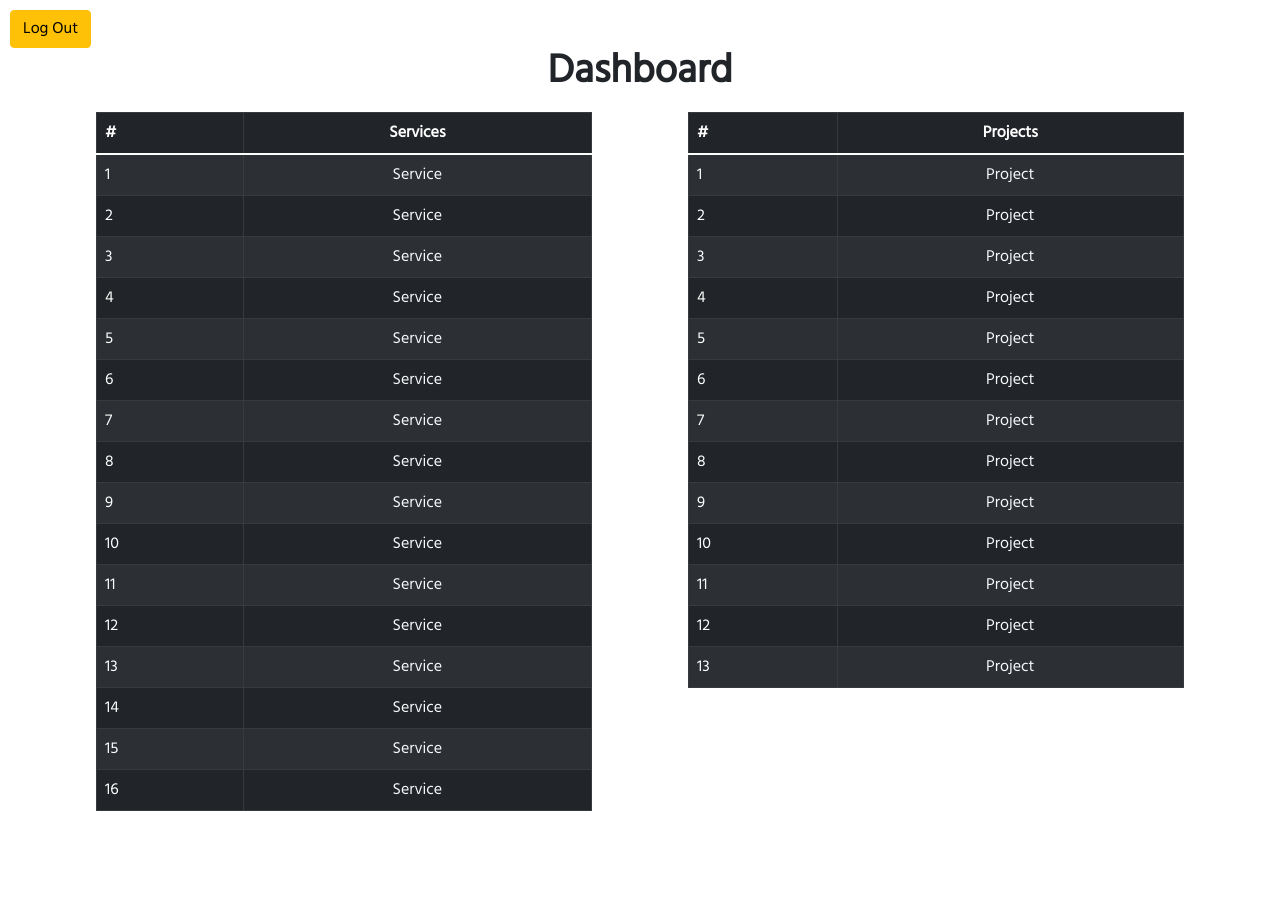
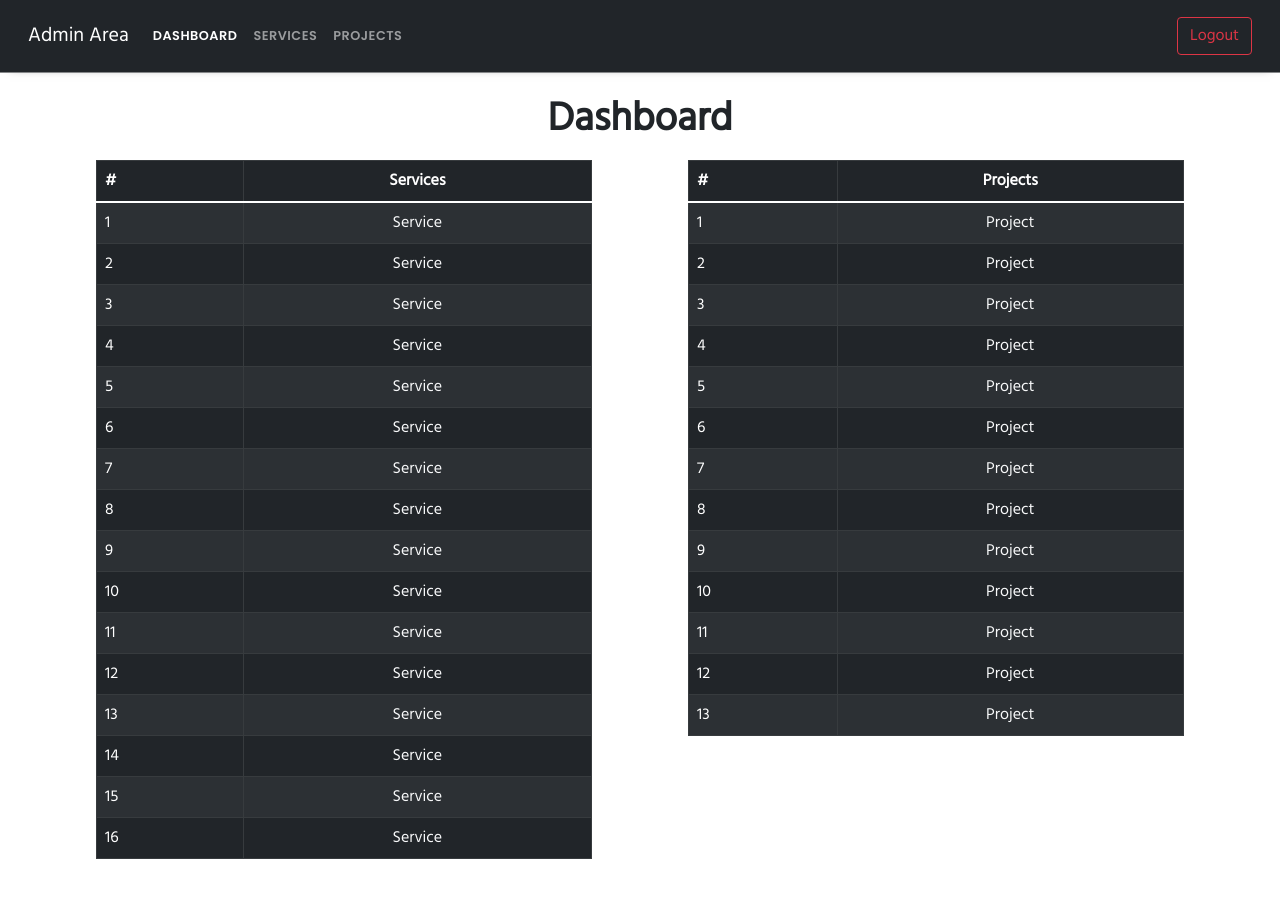
Before and after one commit to abdullahalshawafi/Archmetrics-Studio, a React (Create React App) app in the folder client/: page /admin/dashboard in a window 1280 px wide. Shown: the top 898 px of the page. Built offline with nearby package versions, Linux system fonts and the light colour scheme; sample sign-in values are in the browser's storage.

Commit message:
Add admin and client layouts

```diff
--- a/client/package.json
+++ b/client/package.json
@@ -1,5 +1,5 @@
 {
-  "name": "client",
+  "name": "archmetrics-frontend",
   "version": "0.1.0",
   "private": true,
   "dependencies": {
--- a/client/public/index.html
+++ b/client/public/index.html
@@ -46,6 +46,9 @@
       To begin the development, run `npm start` or `yarn start`.
       To create a production bundle, use `npm run build` or `yarn build`.
     -->
+  <script src="https://cdn.jsdelivr.net/npm/bootstrap@5.1.3/dist/js/bootstrap.bundle.min.js"
+    integrity="sha384-ka7Sk0Gln4gmtz2MlQnikT1wXgYsOg+OMhuP+IlRH9sENBO0LRn5q+8nbTov4+1p" crossorigin="anonymous">
+  </script>
 </body>
 
 </html>
--- a/client/src/App.js
+++ b/client/src/App.js
@@ -1,73 +1,22 @@
-import { useEffect, useState } from "react";
+import { useState } from "react";
 import { BrowserRouter as Router, Routes, Route } from "react-router-dom";
-import { useMediaQuery } from "react-responsive";
-import { FontAwesomeIcon } from "@fortawesome/react-fontawesome";
-import { faAngleUp } from "@fortawesome/free-solid-svg-icons";
-import Navbar from "./components/Navbar";
-import NavbarMobile from "./components/NavbarMobile";
 import Home from "./pages/Home";
 import Services from "./pages/Services";
 import Login from "./pages/admin/Login";
 import Dashboard from "./pages/admin/Dashboard";
-import Footer from "./components/Footer";
 import "./App.css";
 
 function App() {
   const [pathname, setPathname] = useState("home");
-  const [showNavbar, setShowNavbar] = useState(false);
-  const [showButton, setShowButton] = useState(false);
-
-  const scrollToTop = () => {
-    window.scrollTo({
-      top: 0,
-      behavior: 'smooth'
-    });
-  };
-
-  useEffect(() => {
-    let prevScrollPos = window.pageYOffset;
-
-    const handleWindowScroll = () => {
-      if (showNavbar) {
-        const currentScrollPos = window.pageYOffset;
-
-        if (prevScrollPos > currentScrollPos) {
-          document.getElementById("navbar").style.top = "0";
-        } else {
-          document.getElementById("navbar").style.top = "-100%";
-        }
-
-        prevScrollPos = currentScrollPos;
-
-        setShowButton(window.pageYOffset > 300 ? true : false);
-      }
-    }
-
-    window.addEventListener("scroll", handleWindowScroll);
-
-    return () => {
-      window.removeEventListener("scroll", handleWindowScroll);
-    }
-  }, [showNavbar]);
-
-  const isMobile = useMediaQuery({ query: "(max-width:480px)" });
 
   return (
     <Router>
-      {showNavbar && (isMobile ? <NavbarMobile pathname={pathname} /> : <Navbar pathname={pathname} />)}
       <Routes>
-        <Route path="/" element={<Home setPathname={setPathname} setShowNavbar={setShowNavbar} />} />
-        <Route path="/services" element={<Services setPathname={setPathname} setShowNavbar={setShowNavbar} />} />
-        <Route path="/admin/login" element={<Login setShowNavbar={setShowNavbar} />} />
-        <Route path="/admin/dashboard" element={<Dashboard setShowNavbar={setShowNavbar} />} />
+        <Route path="/" element={<Home pathname={pathname} setPathname={setPathname} />} />
+        <Route path="/services" element={<Services pathname={pathname} setPathname={setPathname} />} />
+        <Route path="/admin/login" element={<Login />} />
+        <Route path="/admin/dashboard" element={<Dashboard />} />
       </Routes>
-      {showNavbar && <Footer />}
-
-      {showButton && (
-        <div className="back-top-container" onClick={scrollToTop} >
-          <FontAwesomeIcon icon={faAngleUp} />
-        </div>
-      )}
     </Router>
   );
 }
--- /dev/null
+++ b/client/src/Components/admin/Navbar.jsx
@@ -0,0 +1,75 @@
+import React, { useEffect, useRef } from "react";
+import { Link } from "react-router-dom";
+import { logout } from "../../pages/admin/services/authServices";
+
+function Navbar() {
+  const navList = useRef(null);
+
+  const handleLogout = () => {
+    logout();
+
+    window.location.reload();
+  };
+
+  useEffect(() => {
+    navList.current.style.setProperty("--bs-scroll-height", "100px");
+  }, []);
+
+  return (
+    <div>
+      <nav className="navbar navbar-expand-lg navbar-dark bg-dark p-3">
+        <div className="container-fluid">
+          <Link className="navbar-brand" to="/admin/dashboard">
+            Admin Area
+          </Link>
+          <button
+            className="navbar-toggler"
+            type="button"
+            data-bs-toggle="collapse"
+            data-bs-target="#navbarScroll"
+            aria-controls="navbarScroll"
+            aria-expanded="false"
+            aria-label="Toggle navigation"
+          >
+            <span className="navbar-toggler-icon"></span>
+          </button>
+          <div className="collapse navbar-collapse" id="navbarScroll">
+            <ul
+              ref={navList}
+              className="navbar-nav me-auto my-2 my-lg-0 navbar-nav-scroll"
+            >
+              <li className="nav-item">
+                <Link
+                  className="nav-link active"
+                  aria-current="page"
+                  to="/admin/dashboard"
+                >
+                  Dashboard
+                </Link>
+              </li>
+              <li className="nav-item">
+                <Link className="nav-link" to="/admin/services">
+                  Services
+                </Link>
+              </li>
+              <li className="nav-item">
+                <Link className="nav-link" to="/admin/projects">
+                  Projects
+                </Link>
+              </li>
+            </ul>
+            <button
+              className="btn btn-outline-danger"
+              onClick={handleLogout}
+              type="button"
+            >
+              Logout
+            </button>
+          </div>
+        </div>
+      </nav>
+    </div>
+  );
+}
+
+export default Navbar;
--- a/client/src/Pages/Home.jsx
+++ b/client/src/Pages/Home.jsx
@@ -4,21 +4,21 @@ import About from "../components/About";
 import Info from "../components/Info";
 import TeamMembers from "../components/TeamMembers";
 import ContactUs from "../components/ContactUs";
+import ClientLayout from "../layouts/ClientLayout";
 
-function Home({ setPathname, setShowNavbar }) {
+function Home({ pathname, setPathname }) {
   useEffect(() => {
     setPathname("home");
-    setShowNavbar(true);
   });
 
   return (
-    <div>
+    <ClientLayout pathname={pathname}>
       <Slider />
       <About />
       <Info />
       <TeamMembers />
       <ContactUs />
-    </div>
+    </ClientLayout>
   );
 }
 
--- a/client/src/Pages/Services.jsx
+++ b/client/src/Pages/Services.jsx
@@ -3,15 +3,15 @@ import Slider from "../components/Slider";
 import ServicesSection from "../components/ServicesSection";
 import firstImg from "../assets/firstImg.png";
 import "../App.css";
+import ClientLayout from "../layouts/ClientLayout";
 
-export default function Services({ setPathname, setShowNavbar }) {
+export default function Services({ pathname, setPathname }) {
   useEffect(() => {
     setPathname("services");
-    setShowNavbar(true);
   });
 
   return (
-    <div>
+    <ClientLayout pathname={pathname}>
       <Slider />
       <div className="SecondSection">
         <ServicesSection
@@ -45,6 +45,6 @@ export default function Services({ setPathname, setShowNavbar }) {
           description="We specializes in all major design authoring tools. We can create a tailor made training course to ensure it meets your business needs and time frame."
         />
       </div>
-    </div>
+    </ClientLayout>
   );
 }
--- a/client/src/Pages/admin/Dashboard.jsx
+++ b/client/src/Pages/admin/Dashboard.jsx
@@ -1,18 +1,9 @@
-import React, { useEffect } from "react";
+import React from "react";
+import AdminLayout from "../../layouts/AdminLayout";
 import { Link, Navigate } from "react-router-dom";
-import { loggedIn, logout } from "./services/authServices";
+import { loggedIn } from "./services/authServices";
 
-function Dashboard({ setShowNavbar }) {
-  useEffect(() => {
-    setShowNavbar(false);
-  });
-
-  const handleLogout = () => {
-    logout();
-
-    window.location.reload();
-  };
-
+function Dashboard() {
   const services = [
     {
       title: "Service",
@@ -138,19 +129,8 @@ function Dashboard({ setShowNavbar }) {
   return !loggedIn ? (
     <Navigate to="/admin/login" />
   ) : (
-    <div>
-      <button
-        onClick={handleLogout}
-        className="btn btn-warning"
-        style={{
-          position: "fixed",
-          top: "10px",
-          left: "10px",
-        }}
-      >
-        Log Out
-      </button>
-      <h1 className="pt-5 text-center fw-bold">Dashboard</h1>
+    <AdminLayout>
+      <h1 className="mt-5 pt-5 text-center fw-bold">Dashboard</h1>
       <div className="d-flex justify-content-between p-5 pt-1">
         <table className="table table-dark table-striped table-bordered table-hover m-5 mt-1 text-center">
           <thead>
@@ -196,7 +176,7 @@ function Dashboard({ setShowNavbar }) {
           </tbody>
         </table>
       </div>
-    </div>
+    </AdminLayout>
   );
 }
 
--- a/client/src/Pages/admin/Login.jsx
+++ b/client/src/Pages/admin/Login.jsx
@@ -1,8 +1,8 @@
-import React, { useEffect, useState } from "react";
+import React, { useState } from "react";
 import { Navigate } from "react-router-dom";
 import { loggedIn, login } from "./services/authServices";
 
-function Login({ setShowNavbar }) {
+function Login() {
   const [success, setSuccess] = useState(false);
   const [loading, setLoading] = useState(false);
   const [errorMessage, setErrorMessage] = useState("");
@@ -11,11 +11,7 @@ function Login({ setShowNavbar }) {
     password: "",
   });
 
-  useEffect(() => {
-    setShowNavbar(false);
-  });
-
-  if (loggedIn) {
+  if (loggedIn || success) {
     return <Navigate to="/admin/dashboard" />;
   }
 
@@ -38,9 +34,7 @@ function Login({ setShowNavbar }) {
     window.location.reload();
   };
 
-  return success ? (
-    <Navigate to="/admin/dashboard" />
-  ) : (
+  return (
     <div
       className="d-flex justify-content-center align-items-center"
       style={{ minHeight: "100vh" }}
--- /dev/null
+++ b/client/src/layouts/AdminLayout.jsx
@@ -0,0 +1,13 @@
+import React from "react";
+import Navbar from "../components/admin/Navbar";
+
+function AdminLayout({ children }) {
+  return (
+    <div>
+      <Navbar />
+      {children}
+    </div>
+  );
+}
+
+export default AdminLayout;
--- /dev/null
+++ b/client/src/layouts/ClientLayout.jsx
@@ -0,0 +1,64 @@
+import React, { useEffect, useState } from "react";
+import { faAngleUp } from "@fortawesome/free-solid-svg-icons";
+import { FontAwesomeIcon } from "@fortawesome/react-fontawesome";
+import { useMediaQuery } from "react-responsive";
+import Navbar from "../components/Navbar";
+import NavbarMobile from "../components/NavbarMobile";
+import Footer from "../components/Footer";
+
+function ClientLayout({ pathname, children }) {
+  const [showButton, setShowButton] = useState(false);
+
+  const scrollToTop = () => {
+    window.scrollTo({
+      top: 0,
+      behavior: "smooth",
+    });
+  };
+
+  useEffect(() => {
+    let prevScrollPos = window.pageYOffset;
+
+    const handleWindowScroll = () => {
+      const currentScrollPos = window.pageYOffset;
+
+      if (prevScrollPos > currentScrollPos) {
+        document.getElementById("navbar").style.top = "0";
+      } else {
+        document.getElementById("navbar").style.top = "-100%";
+      }
+
+      prevScrollPos = currentScrollPos;
+
+      setShowButton(window.pageYOffset > 300 ? true : false);
+    };
+
+    window.addEventListener("scroll", handleWindowScroll);
+
+    return () => {
+      window.removeEventListener("scroll", handleWindowScroll);
+    };
+  }, []);
+
+  const isMobile = useMediaQuery({ query: "(max-width:480px)" });
+
+  return (
+    <div>
+      {isMobile ? (
+        <NavbarMobile pathname={pathname} />
+      ) : (
+        <Navbar pathname={pathname} />
+      )}
+      {children}
+      <Footer />
+
+      {showButton && (
+        <div className="back-top-container" onClick={scrollToTop}>
+          <FontAwesomeIcon icon={faAngleUp} />
+        </div>
+      )}
+    </div>
+  );
+}
+
+export default ClientLayout;
```
Also changed, not shown: 1 other file (tests, documents, lock files or other folders).
